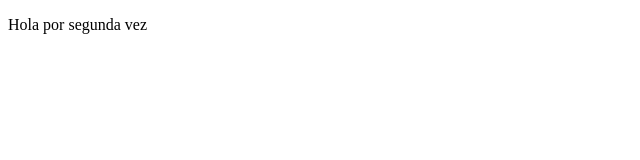
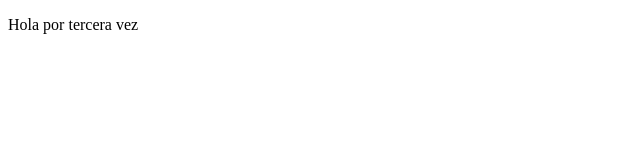
Before and after one commit to DiiegoGH/proyecto-git, a plain HTML site: page index.html in a window 1280 px wide. Shown: the full height of the page, 0-640 px from the left. Drawn offline with Linux system fonts and the light colour scheme.

Commit message:
Version 0.0.2

```diff
--- a/index.html
+++ b/index.html
@@ -4,6 +4,6 @@
 	<title>Hola desde Git</title>
 </head>
 <body>
-	<p>Hola por segunda vez</p>
+	<p>Hola por tercera  vez</p>
 </body>
 </html>
```
